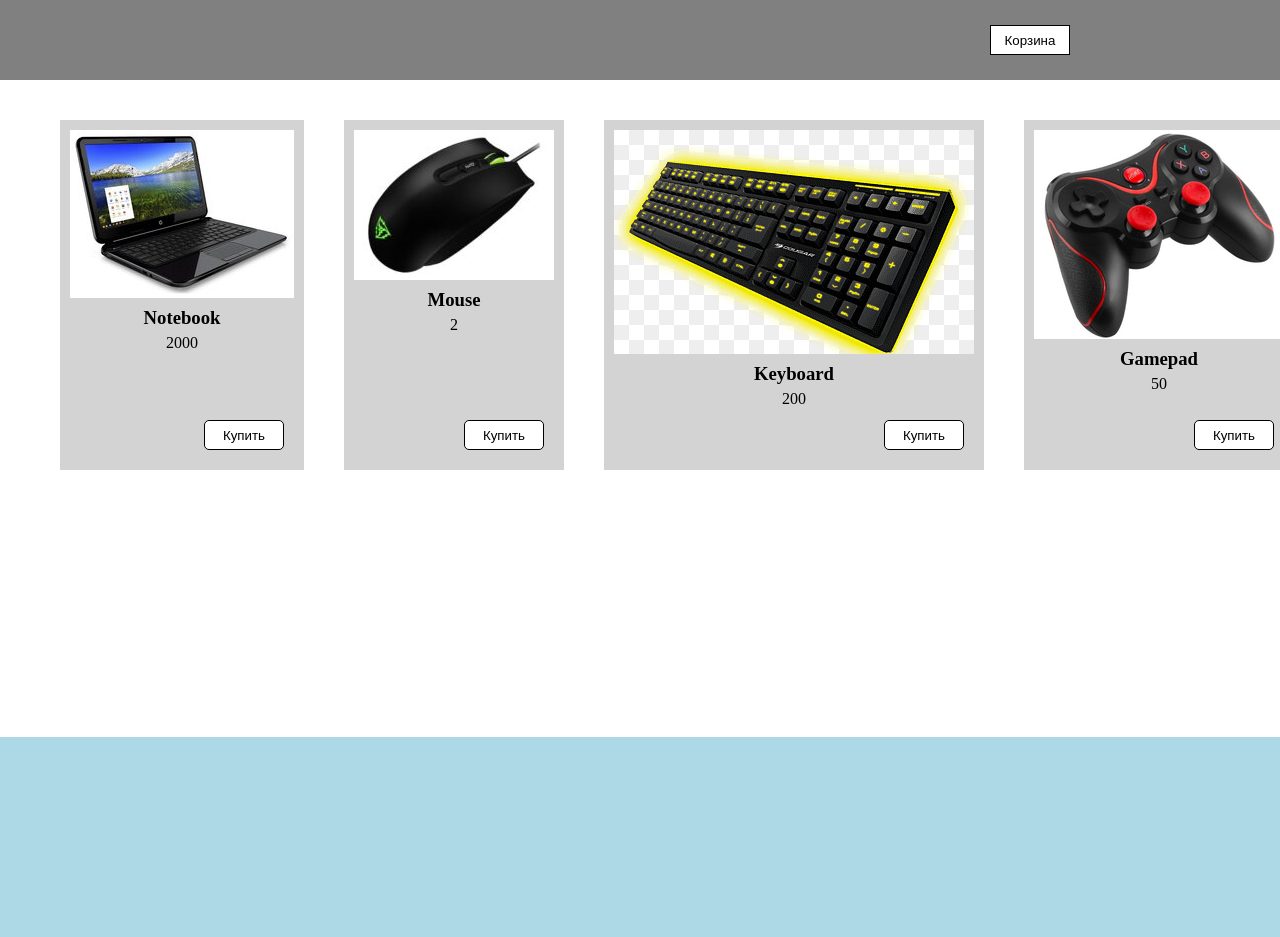
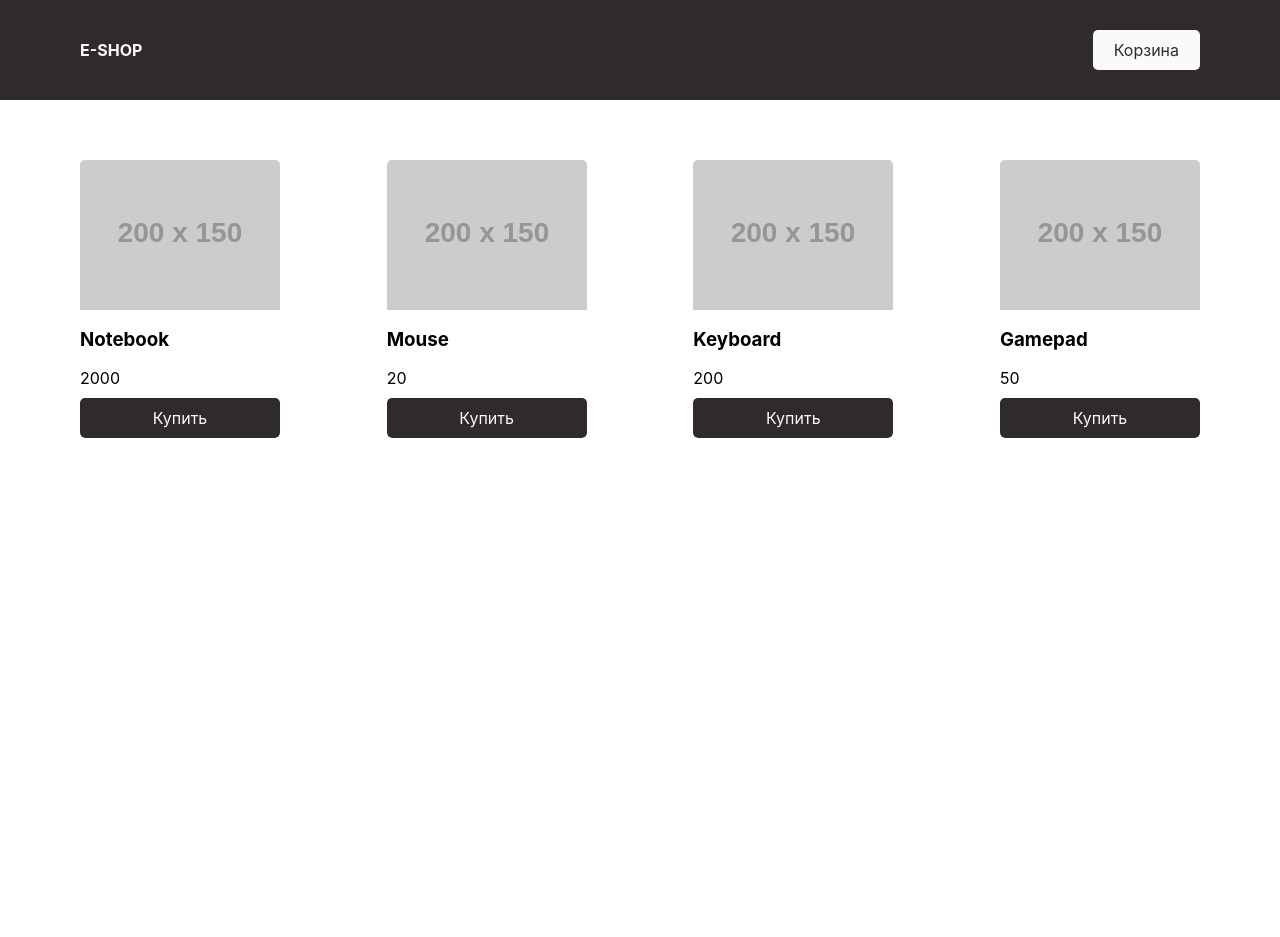
Before and after one commit to aleshkaaaaa/JS_lvl_2, a plain HTML site: page index.html in a window 1280 px wide. After the commit the page ends 800 px from the top, so only its background shows below. Drawn offline with nearby package versions, Linux system fonts and the light colour scheme; placeholder pictures from the web are drawn by us.

Commit message:
lesson_2

```diff
--- a/css/style.css
+++ b/css/style.css
@@ -1,107 +1,76 @@
-* {
-    margin: 0;
-    padding: 0;
-    box-sizing: border-box;
+body{
+    font-family: 'SF Pro Display', sans-serif;
 }
-
-
-.container {
-    margin: 0 60px 0 60px
+header{
+    display: flex;
+    background-color: #2f2a2d;
+    justify-content: space-between;
+    color: #fafafa;
+    padding: 30px 80px;
 }
-
-.header {
-    height: 80px;
-    width: 100%;
-    background-color: grey;
+button{
+    outline: none;
 }
-
-.header__wrap {
-    position: relative;
+.logo{
+    text-transform: uppercase;
+    font-weight: bold;
 }
-
-.btn-cart {
-    position: absolute;
-    right: 150px;
-    top: 25px;
-    width: 80px;
-    height: 30px;
-    border: 1px solid black;
-    background-color: white;
-    color: black;
+.btn-cart{
+    background-color: #fafafa;
+    padding: 10px 20px;
+    border: 1px solid transparent;
+    color: #2f2a2d;
+    border-radius: 5px;
+    transition: all ease-in-out .4s;
     cursor: pointer;
 }
-
-.btn-cart:hover {
-    background-color: rgb(245, 181, 181);
+.btn-cart:hover{
+    background-color: transparent;
+    border-color: #fafafa;
+    color: #fafafa;
 }
-
-.btn-cart:active {
-    background-color: rgb(248, 143, 143);
+.btn-cart, .logo{
+    align-self: center;
 }
-
-.main{
-    width: 100%;
-    height: 657px;
+.products{
+    column-gap: 30px;
+    display: grid;
+    grid-template-columns: repeat(auto-fit, 200px);
+    grid-template-rows: 1fr;
+    padding: 40px 80px;
+    justify-content: space-between;
 }
-
-.main__wrap {
-    height: 100%;
-    padding: 40px 0 40px 0;
+p {
+    margin: 0 0 5px 0;
 }
-
-.products {
+.product-item{
     display: flex;
-
+    flex-direction: column;
+    width: 200px;
+    border-radius: 5px;
+    overflow: hidden;
+    margin: 20px 0;
 }
-
-.product-item {
-    height: 350px;
-    width: 400px;
-    background-color: lightgrey;
-    padding: 10px 10px 10px 10px ;
-    position: relative;
+img {
+    max-width: 100%;
+    height: auto
 }
-
-
-.product-item h3 {
-    text-align: center;
-    color: black;
-    margin: 5px 0 5px 0;
+.desc {
+    border: 1px solid #c0c0c040;
+    padding: 15px
 }
-
-.product-item p {
-    text-align: center;
-    color: black;
+.buy-btn{
+    margin-top: 5px;
+    background-color: #2f2a2d;
+    padding: 10px 20px;
+    border: 1px solid transparent;
+    color: #fafafa;
+    border-radius: 5px;
+    transition: all ease-in-out .4s;
+    cursor: pointer;
 }
-
-.buy-btn {
-    position: absolute;
-    bottom: 20px;
-    right: 20px;
-    width: 80px;
-    height: 30px;
-    border: 1px solid black;
-    background-color: white;
-    color: black;
-    cursor: pointer;
-    border-radius: 5px 5px 5px 5px;
+.buy-btn:hover{
+    background-color: transparent;
+    border-color: #2f2a2d;
+    color: #2f2a2d;
 }
-
-.buy-btn:hover {
-    background-color: rgb(245, 181, 181);
-}
-
-.buy-btn:active {
-    background-color: rgb(248, 143, 143);
-}
-
-.product-item:not(:last-child) {
-    margin: 0 40px 0 0;
-}
-
-.footer {
-    bottom: 0px;
-    height: 200px;
-    padding-bottom: 70px;
-    background-color: lightblue;
-}
--- a/index.html
+++ b/index.html
@@ -2,32 +2,26 @@
 <html lang="en">
 <head>
     <meta charset="UTF-8">
-    <link rel="stylesheet" href="./css/style.css">
     <title>Интернет-магазин</title>
+    <link rel="stylesheet" href="css/normalize.css">
+    <link rel="stylesheet" href="css/style.css">
 </head>
 <body>
+    <header>
+        <div class="logo">E-shop</div>
+        <button class="btn-cart" type="button">Корзина</button>
+    </header>
+    <main>
+        <div class="products"></div>
+    </main>
+		<!--befoestart-->
+		<p>
+		<!--afterstart-->
+			<span></span>
+			<!--beforeend-->
+		</p>
+		<!--afterend-->
 
-
-    <header class="header">
-        <div class="header__wrap container">
-            <button class="btn-cart" type="button">Корзина</button>
-        </div>
-    </header>
-
-
-    <main class="main">
-        <div class="container">
-            <div class="main__wrap">
-                <div class="products"></div>
-            </div>
-        </div>
-    </main>
-
-
-    <footer class="footer">
-    </footer>
     <script src="js/main.js"></script>
-
-
 </body>
 </html>
--- a/js/main.js
+++ b/js/main.js
@@ -1,25 +1,77 @@
-const products = [
-    {id: 1, title: 'Notebook', price: 2000},
-    {id: 2, title: 'Mouse', price: 2},
-    {id: 3, title: 'Keyboard', price: 200},
-    {id: 4, title: 'Gamepad', price: 50},
-];
-//Функция для формирования верстки каждого товара
-//Добавить в выводе изображение
-const renderProduct = (title, price) => {
-    return `<div class="product-item">
-                <div class="product-item-photo"><img class="photo" src="./img/${title}.jpg" alt=""></div>
-                <div class="product-item-text">
-                    <h3>${title}</h3>
-                    <p>${price}</p>
-                    <button class="buy-btn">Купить</button>
-                </div>
+class ProductsList {
+    constructor(container = '.products'){
+        this.container = container;
+        this.goods = [];
+        this.allProducts = [];
+        this._fetchProducts();
+    }
+
+    _fetchProducts() {
+        this.goods = [
+            {id: 1, title: 'Notebook', price: 2000},
+            {id: 2, title: 'Mouse', price: 20},
+            {id: 3, title: 'Keyboard', price: 200},
+            {id: 4, title: 'Gamepad', price: 50},
+        ];
+    }
+    render() {
+        const block = document.querySelector(this.container);
+        for(let product of this.goods){
+            const productObj = new ProductItem(product);
+            this.allProducts.push(productObj);
+            block.insertAdjacentHTML('beforeend',productObj.render())
+        }
+    }
+    getSum() {
+        let s = 0;
+        this.goods.forEach(item=>{
+             s += item.price;
+        })
+
+    }
+}
+
+
+class ProductItem {
+	constructor(product, img = 'https://via.placeholder.com/200x150'){
+		this.title = product.title;
+		this.price = product.price;
+		this.id = product.id;
+		this.img = img;
+
+	}
+
+	render() {
+		 return `<div class="product-item" data-id="${this.id}">
+                <img src="${this.img}" alt="Some img">
+                <h3>${this.title}</h3>
+                <p>${this.price}</p>
+                <button class="buy-btn">Купить</button>
             </div>`
-};
-const renderPage = list => {
-    const productsList = list.map(item => renderProduct(item.title,item.price));
-    console.log(productsList);
-    document.querySelector('.products').innerHTML = productsList.join('');
-};
+	}
+}
 
-renderPage(products);
+let list = new ProductsList();
+list.render();
+list.getSum();
+
+class Basket {
+    addGoods() {
+
+    }
+    removeGoods() {
+
+    }
+    changeGoods() {
+
+    }
+
+    render(){
+
+    }
+}
+
+class ElemBasket {
+    render(){}
+
+}
```
